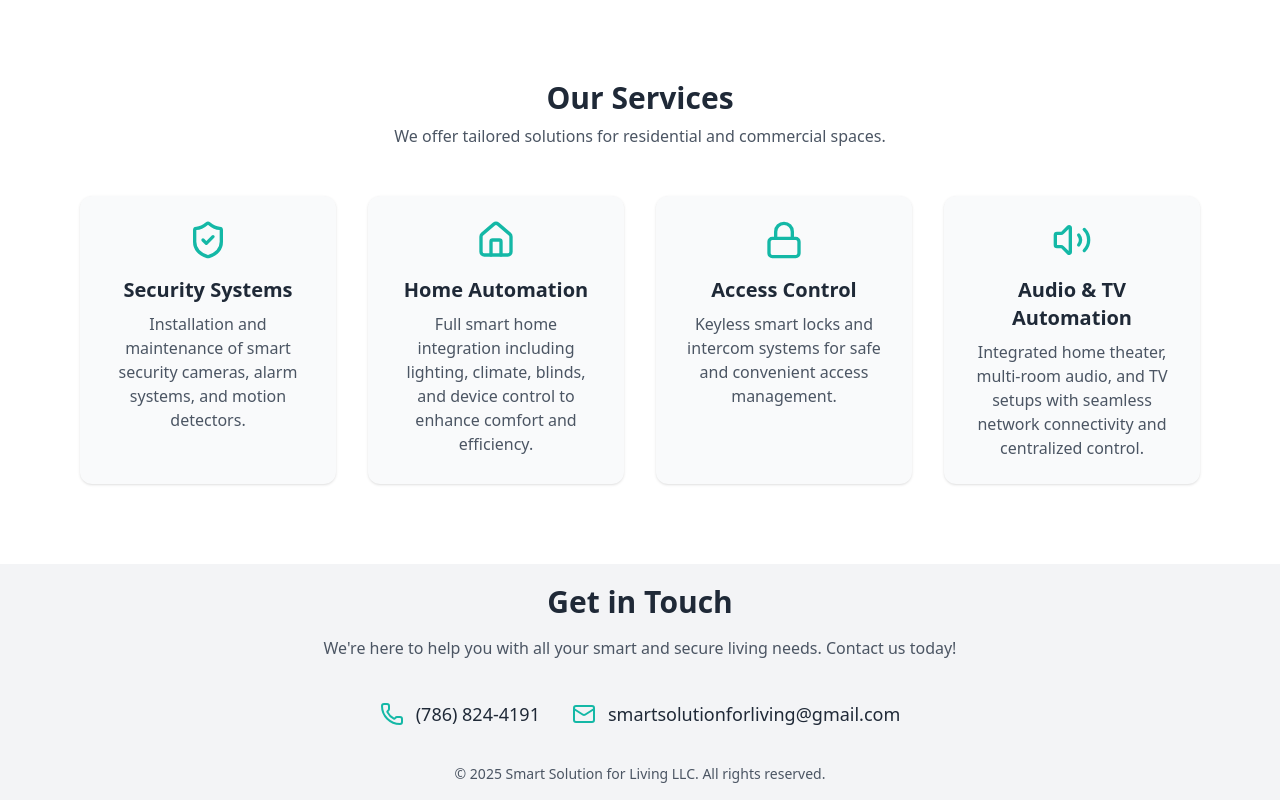
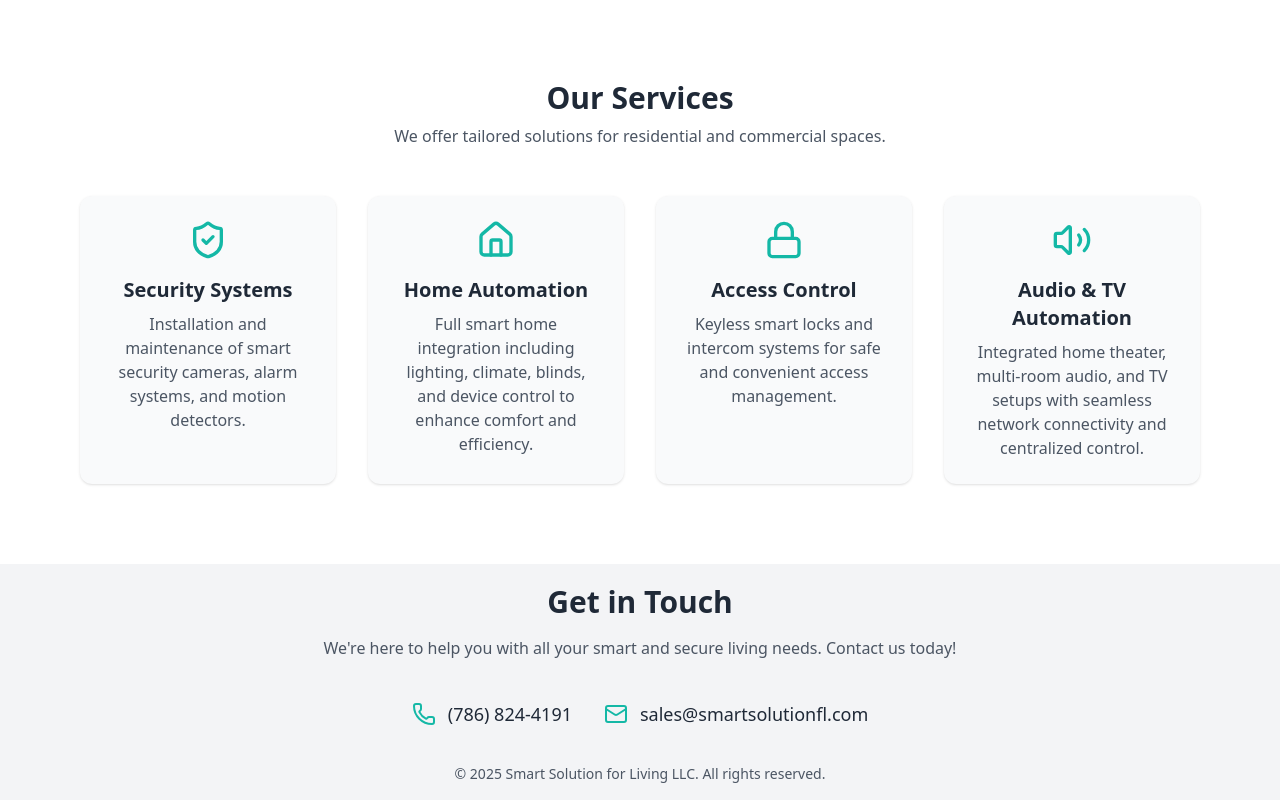
Before and after one commit to vmestrada88/smartsolution-frontend-pqSql, a React (Vite) app: page / in a window 1280 px wide. Shown: the part 456-1256 px from the top of the page. Built offline with nearby package versions, Linux system fonts and the light colour scheme; no server answers.

Commit message:
fix: Update email address in Contact and ContactModal components

```diff
--- a/src/components/ui/Contact.jsx
+++ b/src/components/ui/Contact.jsx
@@ -26,8 +26,8 @@ const Contact = () => {
 
           <div className="flex items-center gap-3">
             <Mail className="text-teal-500" />
-            <a href="mailto:smartsolutionforliving@gmail.com" className="text-lg text-gray-800 hover:text-teal-600 transition">
-              smartsolutionforliving@gmail.com
+            <a href="mailto:sales@smartsolutionfl.com" className="text-lg text-gray-800 hover:text-teal-600 transition">
+              sales@smartsolutionfl.com
             </a>
           </div>
         </div>
--- a/src/modules/landing/components/ContactModal.jsx
+++ b/src/modules/landing/components/ContactModal.jsx
@@ -28,8 +28,8 @@ export default function ContactModal({ isOpen, onClose }) {
           </div>
           <div className="flex items-center justify-center gap-2">
             <Mail className="text-teal-500" />
-            <a href="mailto:smartsolutionforliving@gmail.com" className="text-lg text-gray-800 hover:text-teal-600 transition">
-              smartsolutionforliving@gmail.com
+            <a href="mailto:sales@smartsolutionfl.com" className="text-lg text-gray-800 hover:text-teal-600 transition">
+              sales@smartsolutionfl.com
             </a>
           </div>
         </div>
```
